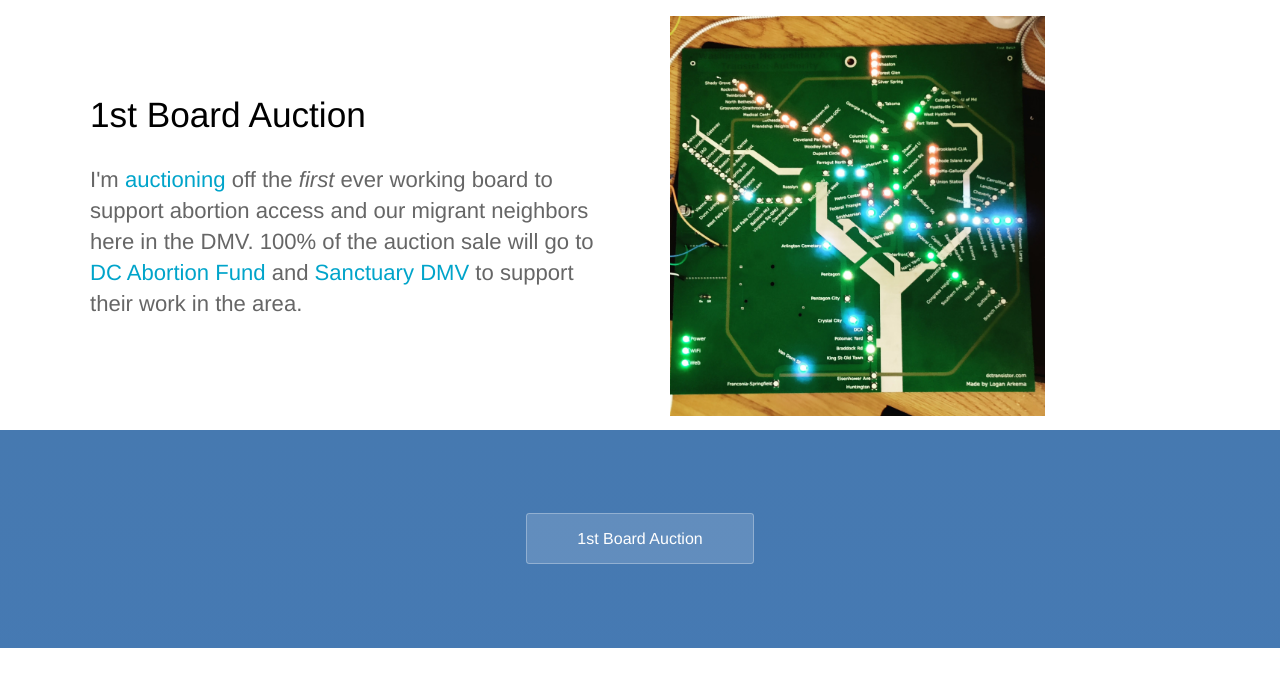
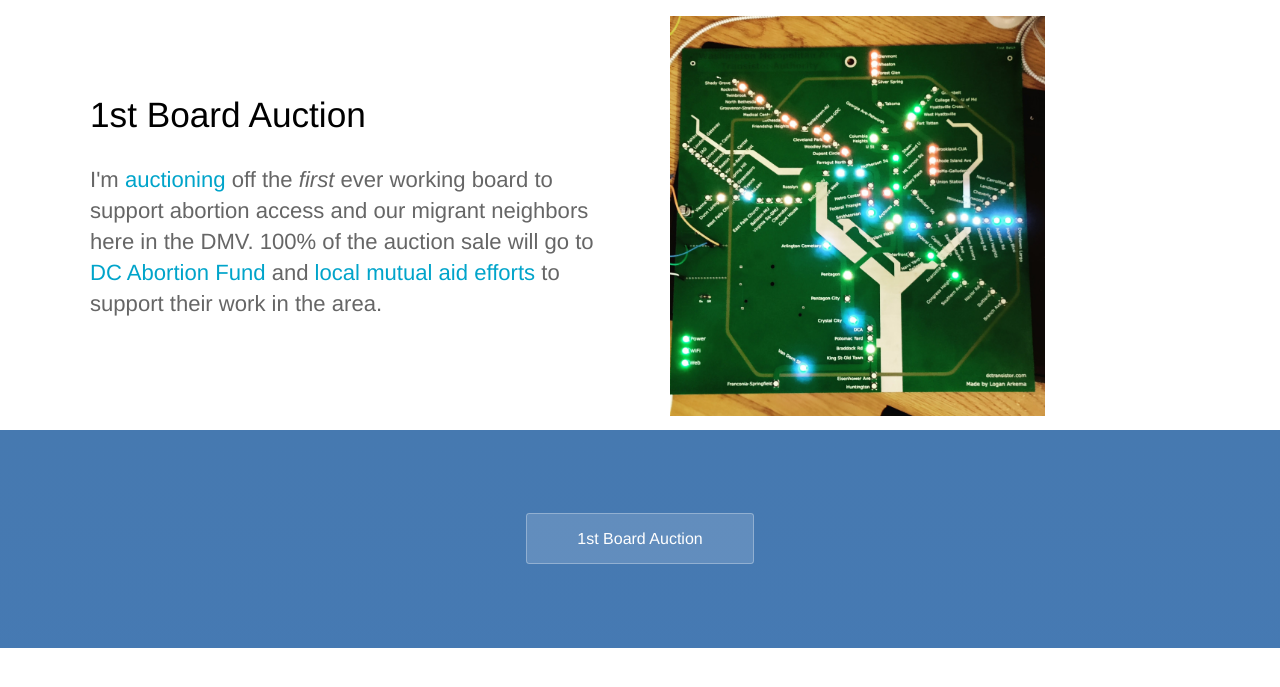
Before and after one commit to LArkema/dctransistor_website, a Jekyll site: the page built from index.html, in a window 1280 px wide and 900 px high, scrolled down 1317 px, cut to the strip 0-724 px from the top of the window. Shown: the top 687 px of the strip. Built offline with Jekyll 4.4.1, drawn with Linux system fonts in a browser that asks for light colours.

Commit message:
update index

```diff
--- a/index.html
+++ b/index.html
@@ -22,7 +22,7 @@ description: Live DC Metro Train Positions on a PCB Board
 			<div class="text editable">
 				<h2>1st Board Auction</h2>
 				<p>I'm <a href="{{ site.baseurl }}/auction/">auctioning</a> off the <i>first</i> ever working board to support abortion access and our migrant neighbors here in the DMV. 100% of the auction sale will go to
-					<a href="https://dcabortionfund.org">DC Abortion Fund</a> and <a href="http://sanctuarydmv.org/">Sanctuary DMV</a> to support their work in the area.
+					<a href="https://dcabortionfund.org">DC Abortion Fund</a> and <a href="https://dcist.com/story/22/05/24/local-mutual-aid-effort-migrants-bused-to-dc/">local mutual aid efforts</a> to support their work in the area.
 				</p>
 			</div>
 			<div class="image">
```
